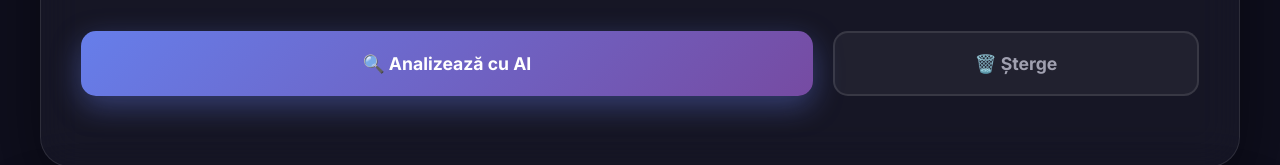
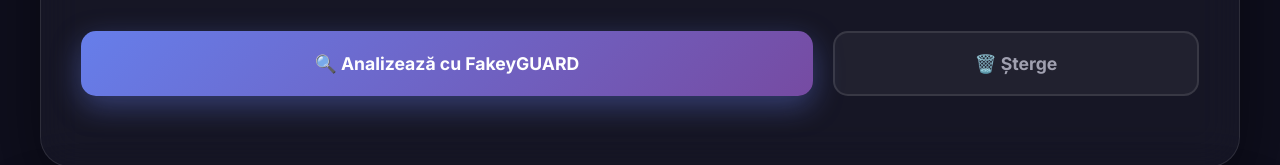
Before and after one commit to uloric/fake-news-detector-ui, a plain HTML site: page index.html in a window 1280 px wide. Shown: the part 1017-1182 px from the top of the page. Drawn offline with Linux system fonts and the light colour scheme.

Commit message:
Update button text for AI analysis feature

```diff
--- a/index.html
+++ b/index.html
@@ -639,7 +639,7 @@
 
             <div class="btn-group">
                 <button class="btn-primary" onclick="analyzeText()">
-                    <span style="position: relative; z-index: 1;">🔍 Analizează cu AI</span>
+                    <span style="position: relative; z-index: 1;">🔍 Analizează cu FakeyGUARD</span>
                 </button>
                 <button class="btn-secondary" onclick="clearAll()">
                     <span style="position: relative; z-index: 1;">🗑️ Șterge</span>
```
